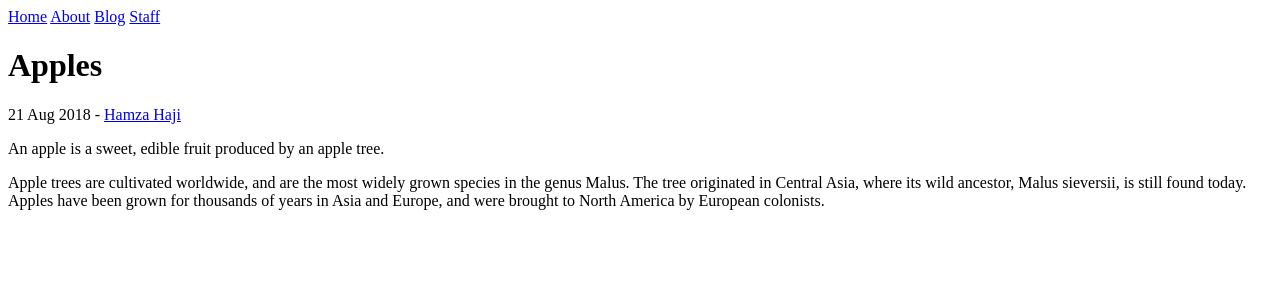
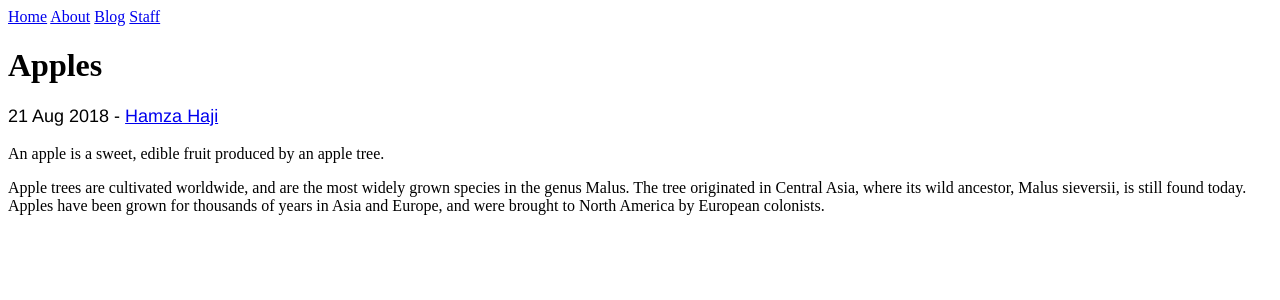
Before and after one commit to habasweiny/habasweiny.github.io, a Jekyll site: the page built from _posts/2018-08-21-apples.md, in a window 1280 px wide. Shown: the top 300 px of the page. Built offline with Jekyll 4.4.1, drawn with Linux system fonts in a browser that asks for light colours.

Commit message:
font family change 2

```diff
--- a/_sass/main.scss
+++ b/_sass/main.scss
@@ -2,6 +2,6 @@
     color: green;
   }
 .paragraph {
-  font-family: 'Times New Roman', Times, serif;
-  font-size: medium;
+  font-family: 'Franklin Gothic Medium', 'Arial Narrow', Arial, sans-serif;
+  font-size: large;
 }
```
